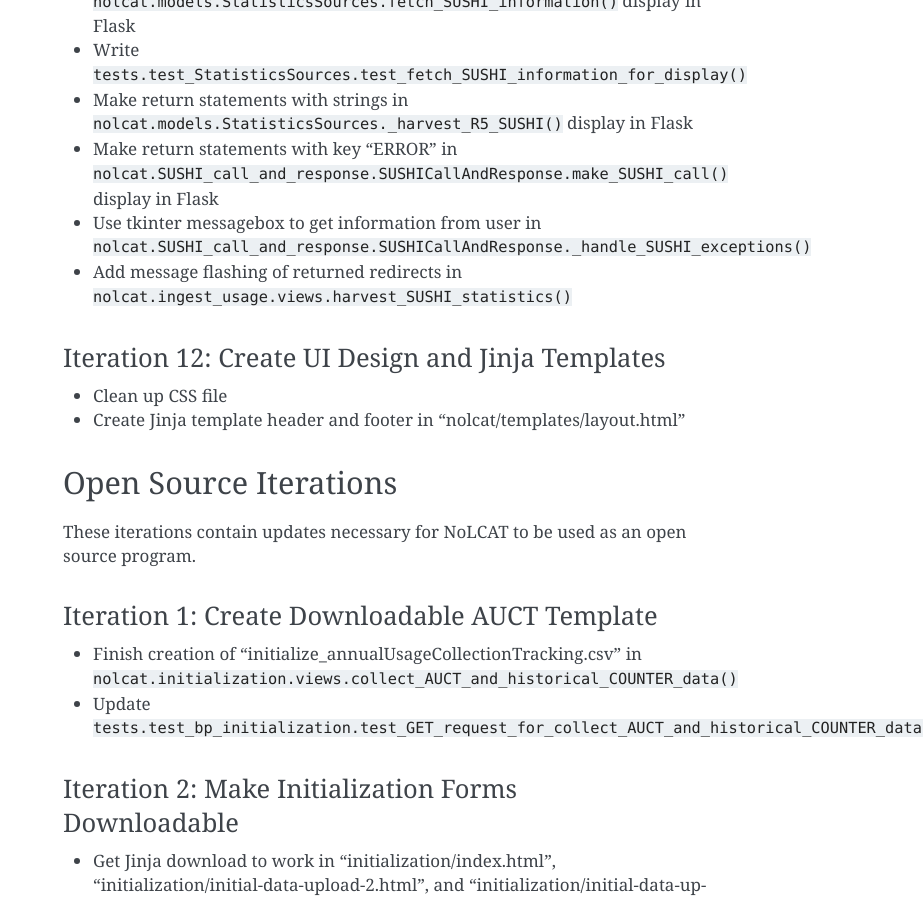
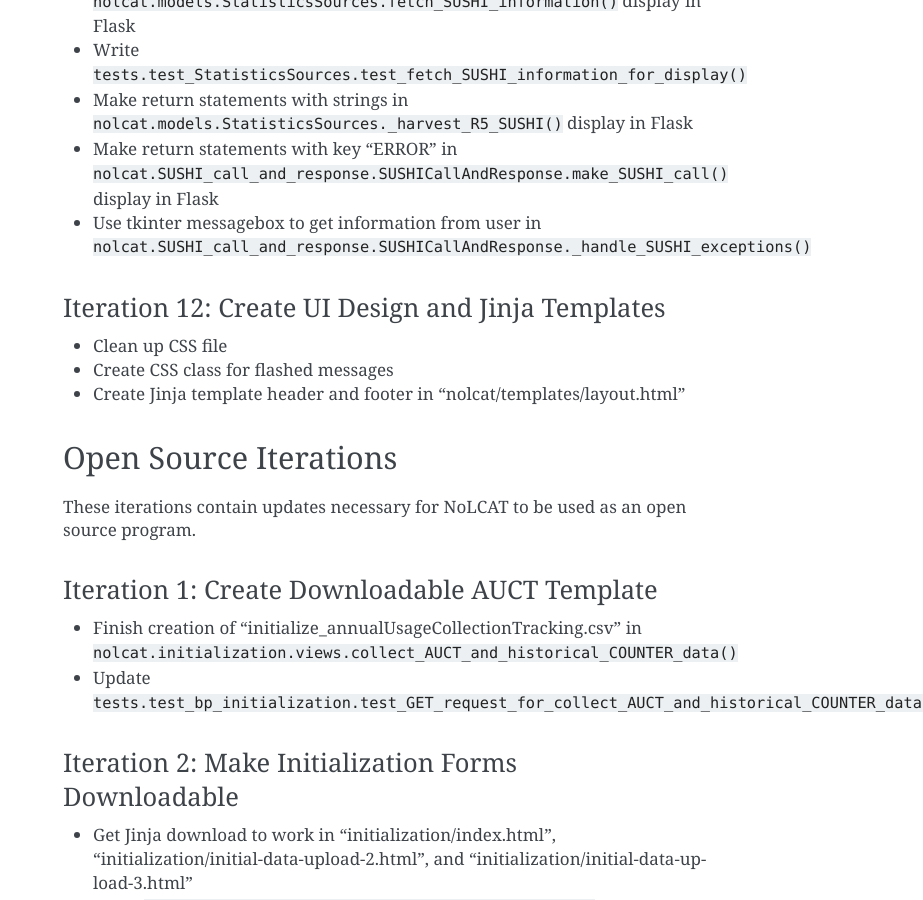
Before and after one commit to ereiskind/nolcat, a Sphinx documentation site: the page built from docs/source/roadmap.rst, in a window 1280 px wide and 900 px high, scrolled down 5859 px. Shown: the whole window, without its empty margins (357-1280 px from the left). Built offline with Sphinx 7.4.7, drawn with Linux system fonts in a browser that asks for light colours.

Commit message:
Update roadmap

```diff
--- a/docs/source/roadmap.rst
+++ b/docs/source/roadmap.rst
@@ -166,11 +166,11 @@ Iteration 11: Switch Message Display from Stdout to Flask
 * Make return statements with strings in ``nolcat.models.StatisticsSources._harvest_R5_SUSHI()`` display in Flask
 * Make return statements with key "ERROR" in ``nolcat.SUSHI_call_and_response.SUSHICallAndResponse.make_SUSHI_call()`` display in Flask
 * Use tkinter messagebox to get information from user in ``nolcat.SUSHI_call_and_response.SUSHICallAndResponse._handle_SUSHI_exceptions()``
-* Add message flashing of returned redirects in ``nolcat.ingest_usage.views.harvest_SUSHI_statistics()``
 
 Iteration 12: Create UI Design and Jinja Templates
 ==================================================
 * Clean up CSS file
+* Create CSS class for flashed messages
 * Create Jinja template header and footer in "nolcat/templates/layout.html"
 
 Open Source Iterations
```
